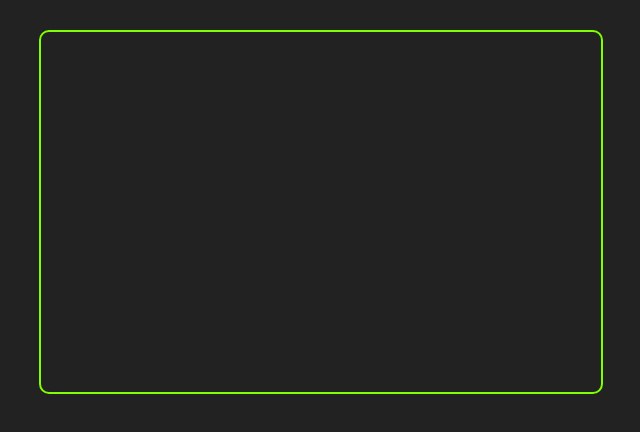
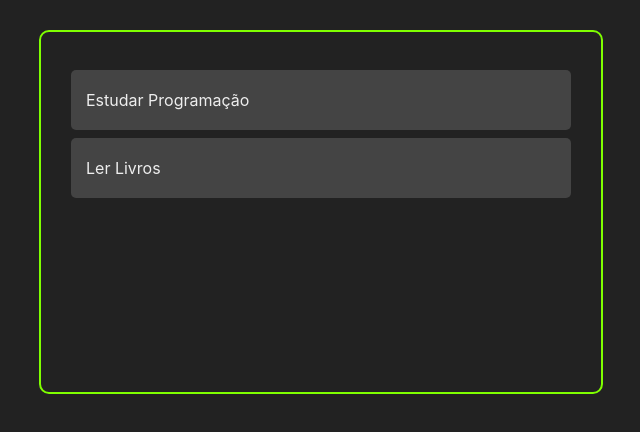
Before and after one commit to LuizCBonini/curso-react, a React (Create React App) app: page / in a window 1280 px wide. Shown: the top 432 px of the page, without its empty margins (319-959 px from the left). Built offline with nearby package versions, Linux system fonts and the light colour scheme.

Commit message:
Criação do componente que exibe uma tarefa

```diff
--- a/src/App.js
+++ b/src/App.js
@@ -1,12 +1,31 @@
-import React from 'react'
+import React, { useState } from 'react'
+import Tasks from './components/Tasks'
 
 import "./App.css"
 
 const App = () => {
-  const message ='Hello World!'
-  return <div className='container'>
 
-  </div>
+  // O State atualiza o componente
+  const [tasks, setTasks] = useState(/*parametro inicial*/[
+    {
+      id: '1',
+      title: 'Estudar Programação',
+      completed: false,
+    },
+    {
+      id: '2',
+      title: 'Ler Livros',
+      completed: true
+    }
+  ])
+
+  return (
+    <>
+      <div className='container'>
+        <Tasks tasks={tasks}/>
+      </div>
+    </>
+  )
 }
 
 export default App;
--- /dev/null
+++ b/src/components/Task.css
@@ -0,0 +1,11 @@
+.task-container {
+    background-color: #444;
+    margin: 8px 0;
+    padding: 20px 15px;
+    display: flex;
+    border-radius: 5px;
+    justify-content: space-between;
+    color: #eee;
+    align-items: center;
+    cursor: pointer;
+}
--- /dev/null
+++ b/src/components/Task.js
@@ -0,0 +1,11 @@
+// imr importa o React e sfc e depois tab cria o componente
+
+import React from 'react';
+
+import './Task.css'
+
+const Task = ({task}) => {
+    return <div className='task-container'>{task.title}</div>;
+}
+
+export default Task;
--- /dev/null
+++ b/src/components/Tasks.js
@@ -0,0 +1,15 @@
+import React from "react";
+import Task from "./Task";
+
+const Tasks = ({tasks}) => {
+    return (
+
+        //Para cada Task, renderizara um Task
+        <>
+            {tasks.map(task => <Task task={task}/>)}
+        </>
+
+    )
+}
+
+export default Tasks;
```
